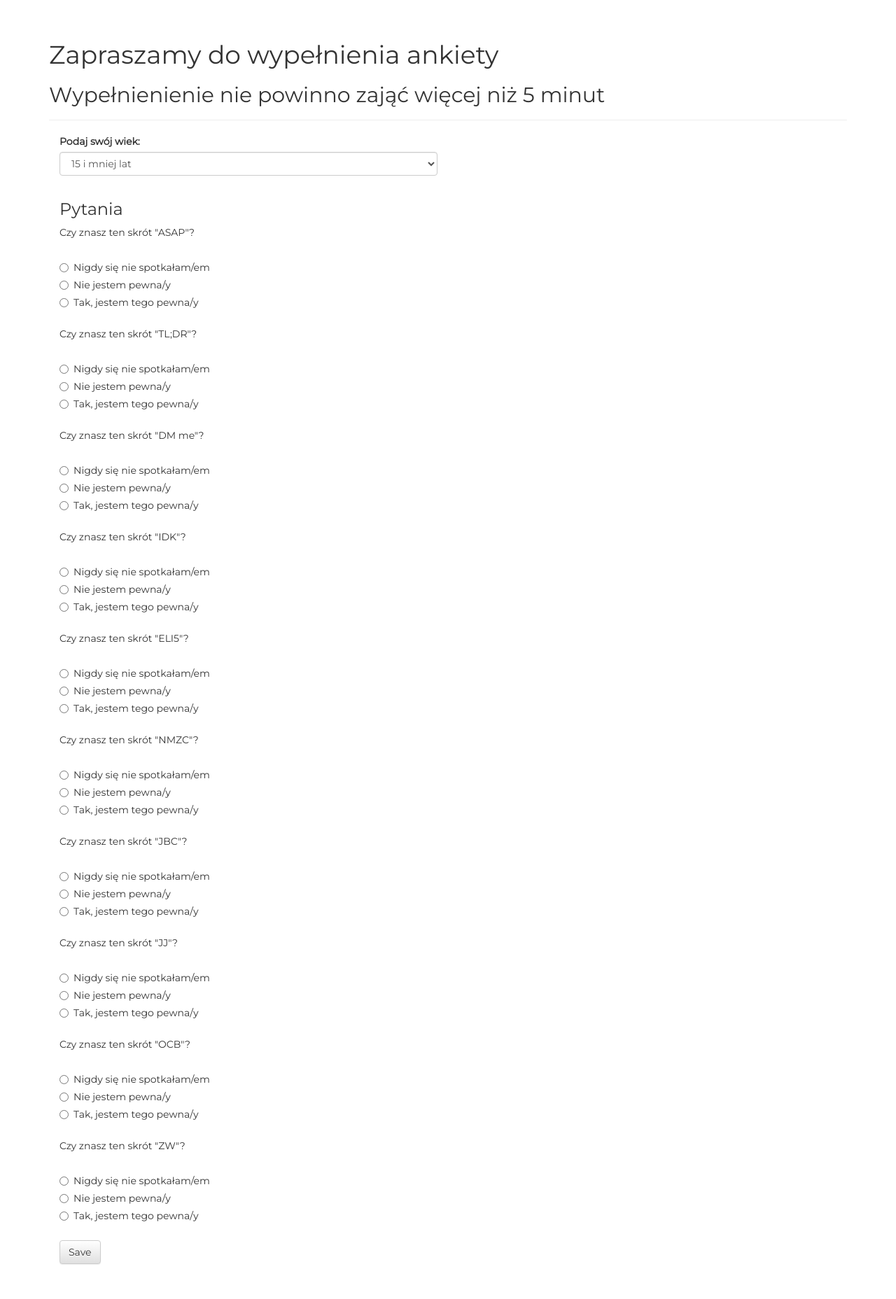
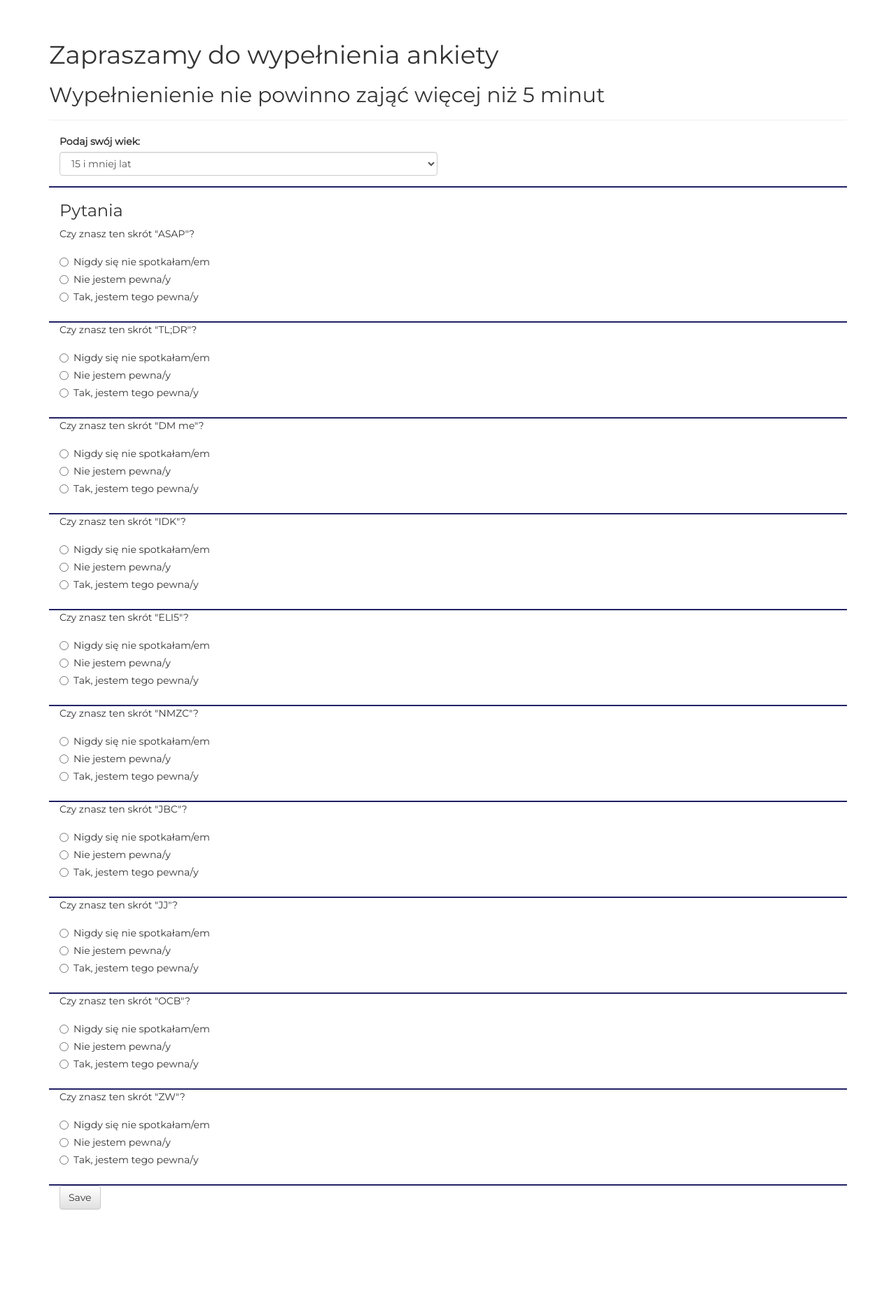
Before and after one commit to kniem/ankieta, a Flask app: page /form in a window 1280 px wide. Shown: the part 51-1907 px from the top of the page at 70% size. After the commit the page ends 1780 px from the top, so only its background shows below. Run offline with Flask 2, Linux system fonts and the light colour scheme; some libraries are stand-ins or nearby versions.

Commit message:
korekta wyglądu

```diff
--- a/static/css/theme.css
+++ b/static/css/theme.css
@@ -33,5 +33,8 @@ height: 0;
 color: #cc1111;
 font-weight: bold;
 padding-top: 10px;
-padding-bottom: 10px;
 }
+
+.row {
+border-bottom: solid 2px #226;
+}
--- a/templates/base.html
+++ b/templates/base.html
@@ -87,7 +87,7 @@
                     if ($('input[name="' + name + '"]:checked').length == 0) {
                         radioError = true;
                         var errid = 'errq' + (i+1);
-                        $("#"+errid).html("Hello World");
+                        $("#"+errid).html("Przegapiłaś/eś to pytanie");
                     }
                     else {
                           var errid = 'errq' + (i+1);
@@ -104,7 +104,7 @@
                     if ($('input[name="ans' + name + 'test"]:checked').length == 0) {
                         radioError = true;
                         var errid = 'erra' + qnumbers[i];
-                        $("#"+errid).html("Hello World");
+                        $("#"+errid).html("Przegapiłaś/eś to pytanie");
                     }
                     else {
                           var errid = 'erra' + qnumbers[i];
```
